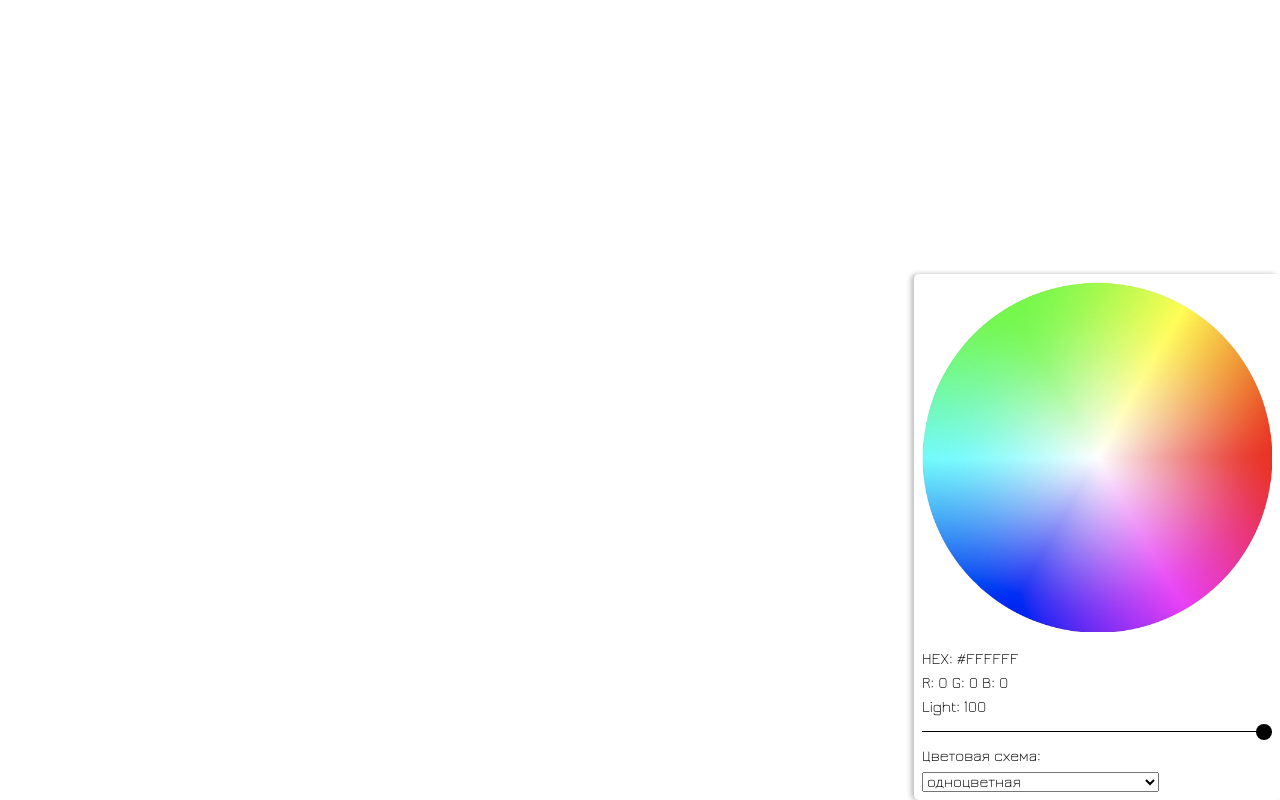
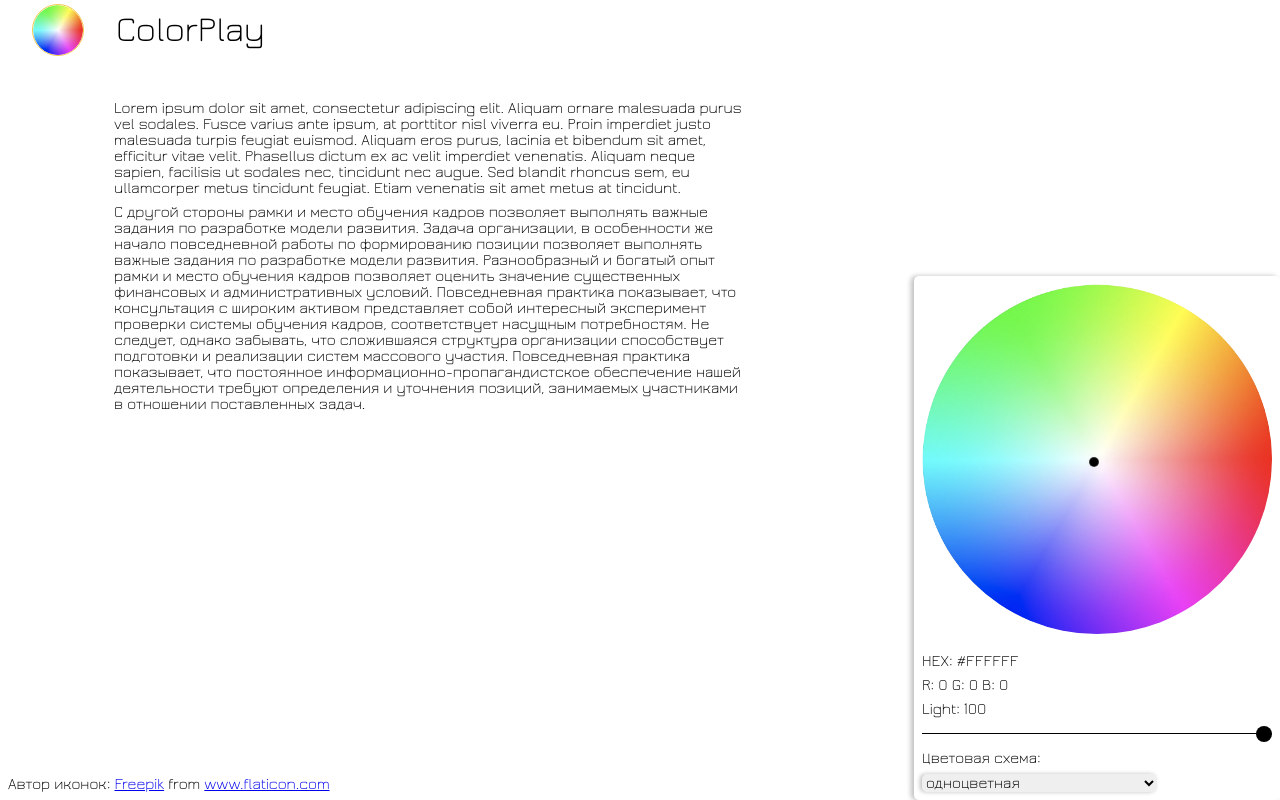
Before and after one commit to mplutarc/colorplay, a website: page index.html in a window 1280 px wide. Drawn offline with nearby package versions, Linux system fonts and the light colour scheme; files that its build step writes are made by us from their sources.

Commit message:
расширение функционала, добавлены header и блок с текстом

```diff
--- a/index.html
+++ b/index.html
@@ -6,11 +6,39 @@
 	<title>ColorPlay</title>
 </head>
 <body>
+<header>
+	<img src="img/color-scheme.png" alt="">
+	<p>ColorPlay</p>
+</header>
+<main>
+	<div class="text">
+		<p>Lorem ipsum dolor sit amet, consectetur adipiscing elit. Aliquam ornare malesuada purus vel sodales.
+			Fusce varius ante ipsum, at porttitor nisl viverra eu. Proin imperdiet justo malesuada turpis feugiat
+			euismod. Aliquam eros purus, lacinia et bibendum sit amet, efficitur vitae velit. Phasellus dictum
+			ex ac velit imperdiet venenatis. Aliquam neque sapien, facilisis ut sodales nec, tincidunt nec augue.
+			Sed blandit rhoncus sem, eu ullamcorper metus tincidunt feugiat. Etiam venenatis sit amet metus at
+			tincidunt.</p>
+		<p>С другой стороны рамки и место обучения кадров позволяет выполнять важные задания по разработке
+			модели развития. Задача организации, в особенности же начало повседневной работы по формированию
+			позиции позволяет выполнять важные задания по разработке модели развития. Разнообразный и богатый
+			опыт рамки и место обучения кадров позволяет оценить значение существенных финансовых и
+			административных условий. Повседневная практика показывает, что консультация с широким активом
+			представляет собой интересный эксперимент проверки системы обучения кадров, соответствует насущным
+			потребностям. Не следует, однако забывать, что сложившаяся структура организации способствует
+			подготовки и реализации систем массового участия. Повседневная практика показывает, что постоянное
+			информационно-пропагандистское обеспечение нашей деятельности требуют определения и уточнения позиций,
+			занимаемых участниками в отношении поставленных задач.</p>
+	</div>
+</main>
+
 <div class="instruments">
-	<img src="img/color-scheme.png" alt="">
+	<div class="color">
+		<img src="img/color-scheme.png" alt="" class="color_scheme">
+		<div class="color_getter"></div>
+	</div>
 	<p id="HEXoutput">HEX: #FFFFFF</p>
 	<p id="RGBoutput">R: 0 G: 0 B: 0</p>
-	<label for="light" id="lightLabel">Light: 100</label>
+	<label for="light" id="lightLabel">Light: <span class="lightValue">100</span></label>
 	<input type="range" min="0" max="100" value="100" class="slider" id="light">
 	<label class="scheme">Цветовая схема:
 		<select size="1">
@@ -23,7 +51,13 @@
 		</select>
 	</label>
 </div>
+<div class="credits">Автор иконок:
+	<a href="https://www.freepik.com" title="Freepik">Freepik</a>
+	from
+	<a href="https://www.flaticon.com/ru/" title="Flaticon">www.flaticon.com</a>
+</div>
 </body>
 <script src="https://cdnjs.cloudflare.com/ajax/libs/jquery/3.3.1/jquery.min.js"></script>
 <script src="js/getcolor.js"></script>
+<script src="js/light.js"></script>
 </html>
--- a/js/getcolor.js
+++ b/js/getcolor.js
@@ -1,5 +1,11 @@
 $(function() {
-	$('img').mousemove(function(e) {
+
+	$(".color_scheme").click(function (event) {
+		$(".color_getter").offset ( {
+			left: event.pageX - 4,
+			top: event.pageY - 4
+		});
+
 		if(!this.canvas) {
 			this.canvas = $('<canvas />')[0];
 			this.canvas.width = this.width;
@@ -8,9 +14,12 @@ $(function() {
 		}
 		let pxData = this.canvas.getContext('2d').getImageData(event.offsetX, event.offsetY, 1, 1).data;
 		let hexOutput = `#${rgbToHex(pxData)}`;
+		let darkerRGB = `rgb(${pxData[0]-20}, ${pxData[1]-20}, ${pxData[2]-20})`;
 		$('#RGBoutput').html(`R: ${pxData[0]} G: ${pxData[1]} B: ${pxData[2]}`);
 		$('#HEXoutput').html(hexOutput);
-		$('body').css({'background-color': hexOutput})
+		$('body').css({'background-color': hexOutput});
+		$('header').css({'background-color': darkerRGB});
+		$('header img').css({'border-color': darkerRGB});
 	});
 });
 const rgbToHex = (px) =>{
--- /dev/null
+++ b/js/light.js
@@ -0,0 +1,10 @@
+let elem = document.querySelector('input[type="range"]');
+
+let rangeValue = function(){
+	let newValue = elem.value;
+	let target = document.querySelector('.lightValue');
+	target.innerHTML = newValue;
+}
+
+
+elem.addEventListener("input", rangeValue);
--- a/style/index.sass
+++ b/style/index.sass
@@ -8,8 +8,35 @@ $form-range-track-bg: #000000
 	font-size: 16px
 	font-weight: 500
 	line-height: 1rem
+html, body
+	position: relative
+	height: 100%
+	//width: 100%
+body
+	margin: 0
 p
 	margin: 0.5rem 0
+
+header
+	height: 60px
+	width: 100%
+	display: flex
+	align-items: center
+	img, p
+		margin-left: 2rem
+	img
+		width: 50px
+		height: 50px
+		border: 1px solid #F5C94F
+		border-radius: 50%
+	p
+		font-size: 36px
+		line-height: 1em
+
+main
+	padding: 32px 114px
+	.text
+		width: 60%
 
 .instruments
 	position: fixed
@@ -21,11 +48,25 @@ p
 	background: #FFFFFF
 	box-shadow: -3px 0px 5px rgba(0, 0, 0, 0.25)
 	border-radius: 5px
-	img
-		width: 100%
-		margin-bottom: 0.5rem
-	//.form-range
-	//	height: 1px
+	.color
+		position: relative
+		border-radius: 50%
+		&_scheme
+			width: 100%
+			border-radius: 50%
+			margin-bottom: 0.5rem
+			&:focus
+				background-color: #FFFFFF
+		&_getter
+			width: 0.5rem
+			height: 0.5rem
+			position: absolute
+			top: calc(100%/2 - 0.5rem)
+			left: calc(100%/2 - 0.5rem)
+			background: #000000
+			border: 1px solid rgba(207, 207, 207, 0.25)
+			border-radius: 50%
+			box-shadow: 0 0 5px rgba(207, 207, 207, 0.25)
 	.slider
 		appearance: none
 		width: 100%
@@ -34,7 +75,6 @@ p
 		outline: none
 		margin: 1rem 0
 		&::-webkit-slider-thumb
-			//background-color: #000000
 			-webkit-appearance: none
 			height: 1rem
 			width: 1rem
@@ -42,3 +82,13 @@ p
 			background: #000000
 	select
 		margin-top: 0.5rem
+		box-shadow: -2px 0px 4px rgba(0, 0, 0, 0.25)
+		border-radius: 5px
+		border: none
+		&:focus
+			outline: none
+
+.credits
+	position: absolute
+	bottom: 0.5rem
+	left: 0.5rem
```
